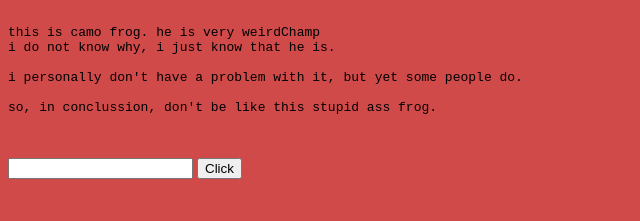
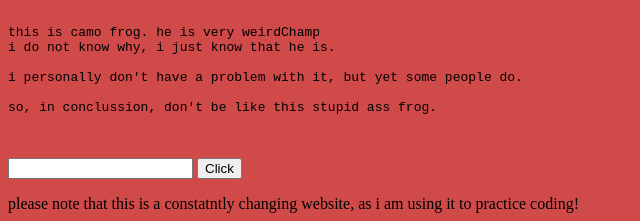
Before and after one commit to dacodingman/making-websites, a website: page public/index.html in a window 1280 px wide. Shown: the part 815-1036 px from the top of the page, without its empty margins (0-640 px from the left). Before the commit the page ends 1010 px from the top, so only its background shows below. Drawn offline with Linux system fonts and the light colour scheme.

Commit message:
Update index.html

```diff
--- a/public/index.html
+++ b/public/index.html
@@ -73,6 +73,14 @@ so, in conclussion, don't be like this stupid ass frog.
 
     <p id="theageofFrog"> </p>
 
+    <div></div>
+
+    <per>
+
+please note that this is a constatntly changing website, as i am using it to practice coding!
+
+    </per>
+
 
 </body>
 
```
